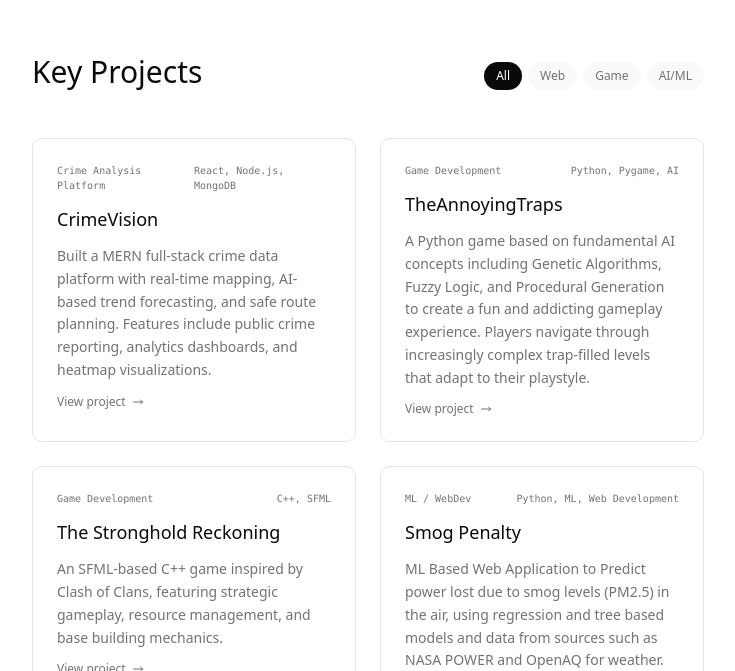
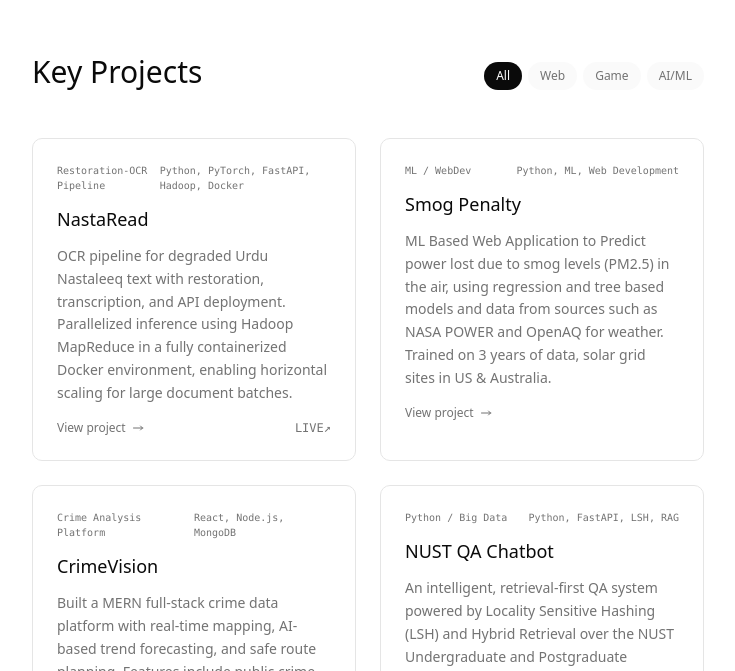
Before and after one commit to GitMithril/portfolio, a Next.js app: page / in a window 1280 px wide. Shown: the part 2129-2800 px from the top of the page, without its empty margins (272-1007 px from the left). Built offline with nearby package versions, Linux system fonts and the light colour scheme.

Commit message:
Update experience year and enhance project descriptions in portfolio

```diff
--- a/app/page.tsx
+++ b/app/page.tsx
@@ -120,7 +120,7 @@ const EXPERIENCE_ITEMS = [
     tech: ["Figma", "Photoshop", "Canva"],
   },
   {
-    year: "2021",
+    year: "2022",
     role: "Programming Intern",
     company: "DevDen Faisalabad",
     description: "Developed web applications and learned industry best practices in software development.",
@@ -131,12 +131,49 @@ const EXPERIENCE_ITEMS = [
 // Projects
 const PROJECTS = [
   {
+    title: "NastaRead",
+    excerpt: "OCR pipeline for degraded Urdu Nastaleeq text with restoration, transcription, and API deployment. Parallelized inference using Hadoop MapReduce in a fully containerized Docker environment, enabling horizontal scaling for large document batches.",
+    tech: "Python, PyTorch, FastAPI, Hadoop, Docker",
+    category: "Restoration-OCR Pipeline",
+    type: ["Web", "AI/ML"],
+    github: "https://github.com/GitMithril/distributed-urdu-ocr",
+    link: "https://distributed-urdu-ocr-frontend.vercel.app/", // Add project URL here
+  },
+  {
+    title: "Smog Penalty",
+    excerpt: "ML Based Web Application to Predict power lost due to smog levels (PM2.5) in the air, using regression and tree based models and data from sources such as NASA POWER and OpenAQ for weather. Trained on 3 years of data, solar grid sites in US & Australia.",
+    tech: "Python, ML, Web Development",
+    category: "ML / WebDev",
+    type: ["Web", "AI/ML"],
+    github: "https://github.com/GitMithril/Smog-Penalty", // Add project URL here
+    link: "",
+  },
+  {
     title: "CrimeVision",
     excerpt: "Built a MERN full-stack crime data platform with real-time mapping, AI-based trend forecasting, and safe route planning. Features include public crime reporting, analytics dashboards, and heatmap visualizations.",
     tech: "React, Node.js, MongoDB",
     category: "Crime Analysis Platform",
     type: ["Web"],
+    github: "https://github.com/GitMithril/CrimeVision-backend",
     link: "https://www.crimevision.live/", // Add project URL here
+  },
+  {
+    title: "NUST QA Chatbot",
+    excerpt: "An intelligent, retrieval-first QA system powered by Locality Sensitive Hashing (LSH) and Hybrid Retrieval over the NUST Undergraduate and Postgraduate Student Handbooks. No Hallucinations, just accurate answers to student queries about courses, policies, and campus life.",
+    tech: "Python, FastAPI, LSH, RAG",
+    category: "Python / Big Data",
+    type: ["Web", "AI/ML"],
+    github: "https://github.com/GitMithril/NUST_Student_Guide_Chatbot", // Add project URL here
+    link: "https://nust-student-guide-chatbot.vercel.app/",
+  },
+  {
+    title: "Emergency Response App",
+    excerpt: "Cross-platform emergency response app with geolocation and voice workflows, backed by a Node/Express + MongoDB API.",
+    tech: "React Native, Node.js, MongoDB, Gemini",
+    category: "Mobile App",
+    type: ["Mobile App"],
+    github: "https://github.com/GitMithril/Emergency-Response-App", // Add project URL here
+    link: "",
   },
   {
     title: "TheAnnoyingTraps",
@@ -144,7 +181,8 @@ const PROJECTS = [
     tech: "Python, Pygame, AI",
     category: "Game Development",
     type: ["Game", "AI/ML"],
-    link: "https://github.com/GitMithril/The_Annoying_Traps", // Add project URL here
+    github: "https://github.com/GitMithril/The_Annoying_Traps", // Add project URL here
+    link: "",
   },
   {
     title: "The Stronghold Reckoning",
@@ -152,15 +190,8 @@ const PROJECTS = [
     tech: "C++, SFML",
     category: "Game Development",
     type: ["Game"],
-    link: "https://github.com/GitMithril/Stronghold_Reckon", // Add project URL here
-  },
-  {
-    title: "Smog Penalty",
-    excerpt: "ML Based Web Application to Predict power lost due to smog levels (PM2.5) in the air, using regression and tree based models and data from sources such as NASA POWER and OpenAQ for weather. Trained on 3 years of data.",
-    tech: "Python, ML, Web Development",
-    category: "ML / WebDev",
-    type: ["Web", "AI/ML"],
-    link: "https://github.com/GitMithril/Smog-Penalty", // Add project URL here
+    github: "https://github.com/GitMithril/Stronghold_Reckon", // Add project URL here
+    link: "",
   },
 ]
 
@@ -174,6 +205,9 @@ const TECHNICAL_SKILLS = [
   "Design Thinking",
   "Photoshop/Canva",
   "Scikit-Learn",
+  "PyTorch",
+  "RAG & Retrieval Systems",
+  "TensorFlow",
   "Data Analysis Tools",
   "Git & GitHub",
 ]
@@ -532,9 +566,10 @@ export default function Home() {
 
                     <p className="text-sm text-muted-foreground leading-relaxed">{project.excerpt}</p>
 
-                    {project.link && (
+                    <div className="flex items-center justify-between gap-4 pt-1">
+                      {project.github?.trim() && (
                         <Link
-                        href={project.link}
+                          href={project.github}
                           target="_blank"
                           rel="noopener noreferrer"
                           className="flex items-center gap-1.5 text-xs text-muted-foreground group-hover:text-foreground transition-colors duration-300"
@@ -555,6 +590,18 @@ export default function Home() {
                           </svg>
                         </Link>
                       )}
+
+                      {project.link?.trim() && (
+                        <Link
+                          href={project.link}
+                          target="_blank"
+                          rel="noopener noreferrer"
+                          className="ml-auto text-xs font-mono text-muted-foreground group-hover:text-foreground transition-colors duration-300"
+                        >
+                          LIVE↗
+                        </Link>
+                      )}
+                    </div>
                   </div>
                 </article>
               ))}
```
Also changed, not shown: 1 other file (tests, documents, lock files or other folders). Lines whose indentation alone changed are shown as unchanged.
